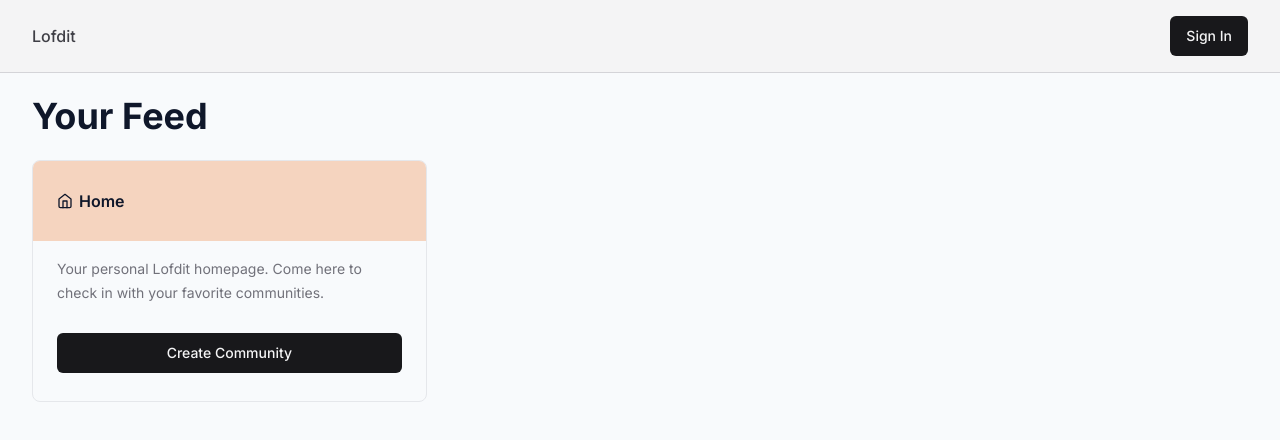
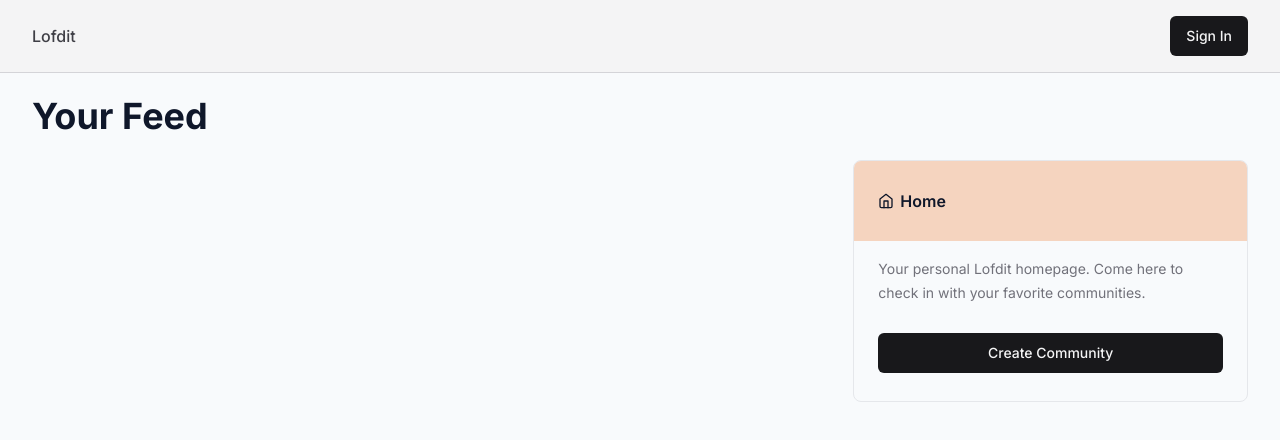
Before and after one commit to wxwilliamc/lofdit, a Next.js app: page / in a window 1280 px wide. Shown: the top 440 px of the page. Built offline with nearby package versions, Linux system fonts and the light colour scheme; no server answers; the database is empty.

Commit message:
Post Feed & Post Vote

```diff
--- a/src/app/page.tsx
+++ b/src/app/page.tsx
@@ -1,12 +1,21 @@
+import CustomFeed from "@/components/Custom-Feed";
+import GeneralFeed from "@/components/General-Feed";
 import { Button } from "@/components/ui/Button";
+import { getAuthSession } from "@/lib/auth-options";
 import { HomeIcon } from "lucide-react";
 import Link from "next/link";
 
-export default function Home() {
+export default async function Home() {
+
+  const session = await getAuthSession()
+
+
   return <>
     <h1 className="font-bold text-3xl md:text-4xl">Your Feed</h1>
     <div className="grid grid-cols-1 md:grid-cols-3 gap-y-4 md:gap-x-4 py-6">
       {/* Feed */}
+      {/* @ts-expect-error server component */}
+      {session ? <CustomFeed /> : <GeneralFeed />}
 
       {/* Lofdit info */}
       <div className="overflow-hidden h-fit rounded-lg border border-gray-200 order-first md:order-last">
--- /dev/null
+++ b/src/components/Custom-Feed.tsx
@@ -0,0 +1,44 @@
+import { INFINITE_SCROLLING_PAGINATION_RESULTS } from '@/config';
+import { getAuthSession } from '@/lib/auth-options'
+import { db } from '@/lib/db';
+import React from 'react'
+import Posts from './Posts';
+
+const CustomFeed = async () => {
+
+    const session = await getAuthSession();
+
+    const joinedCommunitits = await db.subscription.findMany({
+        where:{
+            userId: session?.user.id
+        },
+        include: {
+            lofdit: true
+        }
+    })
+
+    const posts = await db.post.findMany({
+        where: {
+            lofdit: {
+                name: {
+                    in: joinedCommunitits.map(({ lofdit }) => lofdit.id)
+                }
+            }
+        },
+        orderBy: {
+            createdAt: 'desc'
+        },
+        include: {
+            author: true,
+            comments: true,
+            votes: true,
+            lofdit: true,
+        },
+        take: INFINITE_SCROLLING_PAGINATION_RESULTS,
+    })
+  return (
+    <Posts initialPosts={posts}/>
+  )
+}
+
+export default CustomFeed
--- /dev/null
+++ b/src/components/General-Feed.tsx
@@ -0,0 +1,24 @@
+import { INFINITE_SCROLLING_PAGINATION_RESULTS } from '@/config'
+import { db } from '@/lib/db'
+import React from 'react'
+import Posts from './Posts'
+
+const GeneralFeed = async () => {
+    const posts = await db.post.findMany({
+        orderBy: {
+            createdAt: 'desc'
+        },
+        include: {
+            author: true,
+            comments: true,
+            votes: true,
+            lofdit: true,
+        },
+        take: INFINITE_SCROLLING_PAGINATION_RESULTS,
+    })
+  return (
+    <Posts initialPosts={posts}/>
+  )
+}
+
+export default GeneralFeed
--- /dev/null
+++ b/src/components/post-vote/PostVote-Server.tsx
@@ -0,0 +1,41 @@
+import { getAuthSession } from '@/lib/auth-options'
+import { Post, Vote, VoteType } from '@prisma/client'
+import { notFound } from 'next/navigation'
+import React from 'react'
+import PostVoteClient from './PostVote-Client'
+
+interface PostVoteServerProps {
+    postId: string
+    initialVotesTotal?: number
+    initialVote?: VoteType | null
+    getData?: () => Promise<(Post & { votes: Vote[]}) | null>
+}
+
+const PostVoteServer = async ({ postId, initialVote, initialVotesTotal, getData }: PostVoteServerProps) => {
+
+    const session = await getAuthSession();
+
+    let _votesTotal: number = 0
+    let _currentVote: VoteType | null | undefined = undefined
+
+    if(getData){
+        const post = await getData();
+        if(!post) return notFound();
+
+        _votesTotal = post.votes.reduce((acc, vote) => {
+            if(vote.type === 'UP') return acc + 1
+            if(vote.type === 'DOWN') return acc - 1
+            return acc
+        }, 0)
+
+        _currentVote = post.votes.find((vote) => vote.userId === session?.user.id)?.type
+    } else {
+        _votesTotal = initialVotesTotal!
+        _currentVote = initialVote
+    }
+  return (
+    <PostVoteClient postId={postId} initialVote={_currentVote} initialVotesTotal={_votesTotal}/>
+  )
+}
+
+export default PostVoteServer
```
